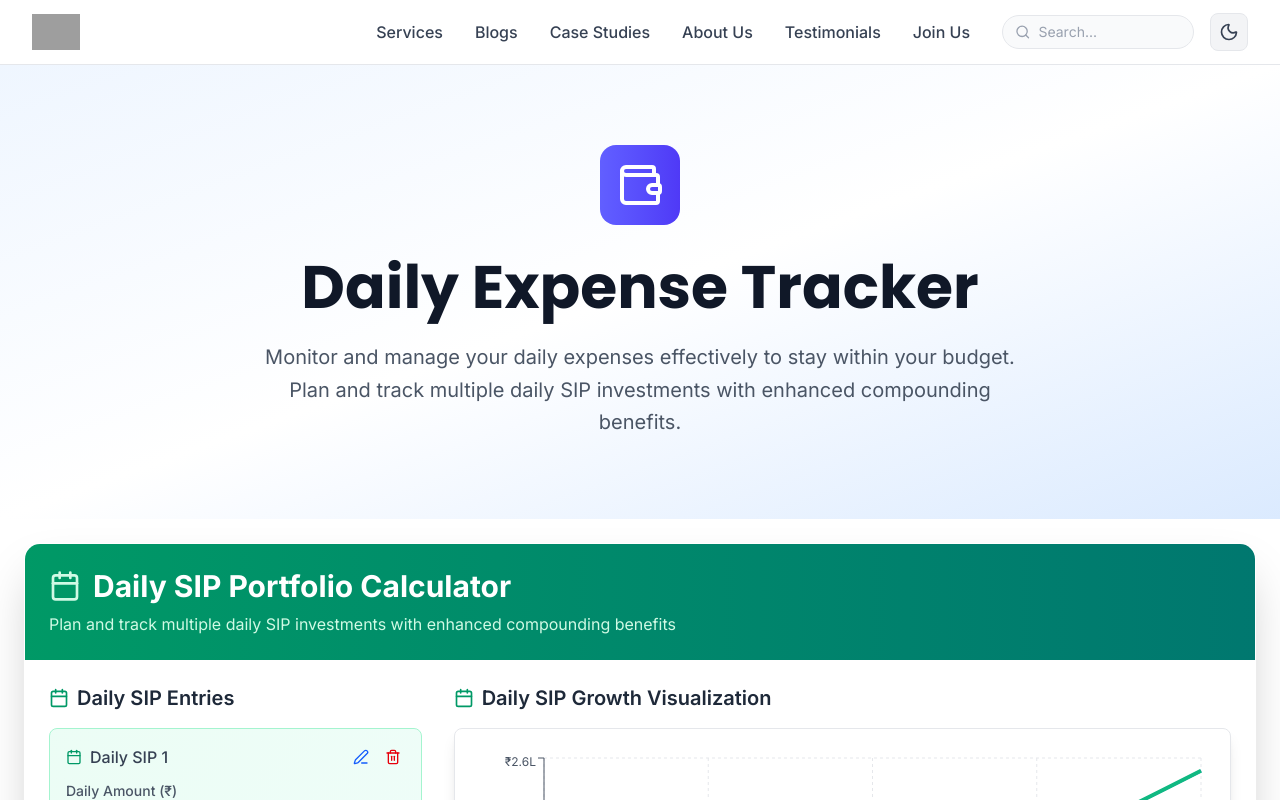
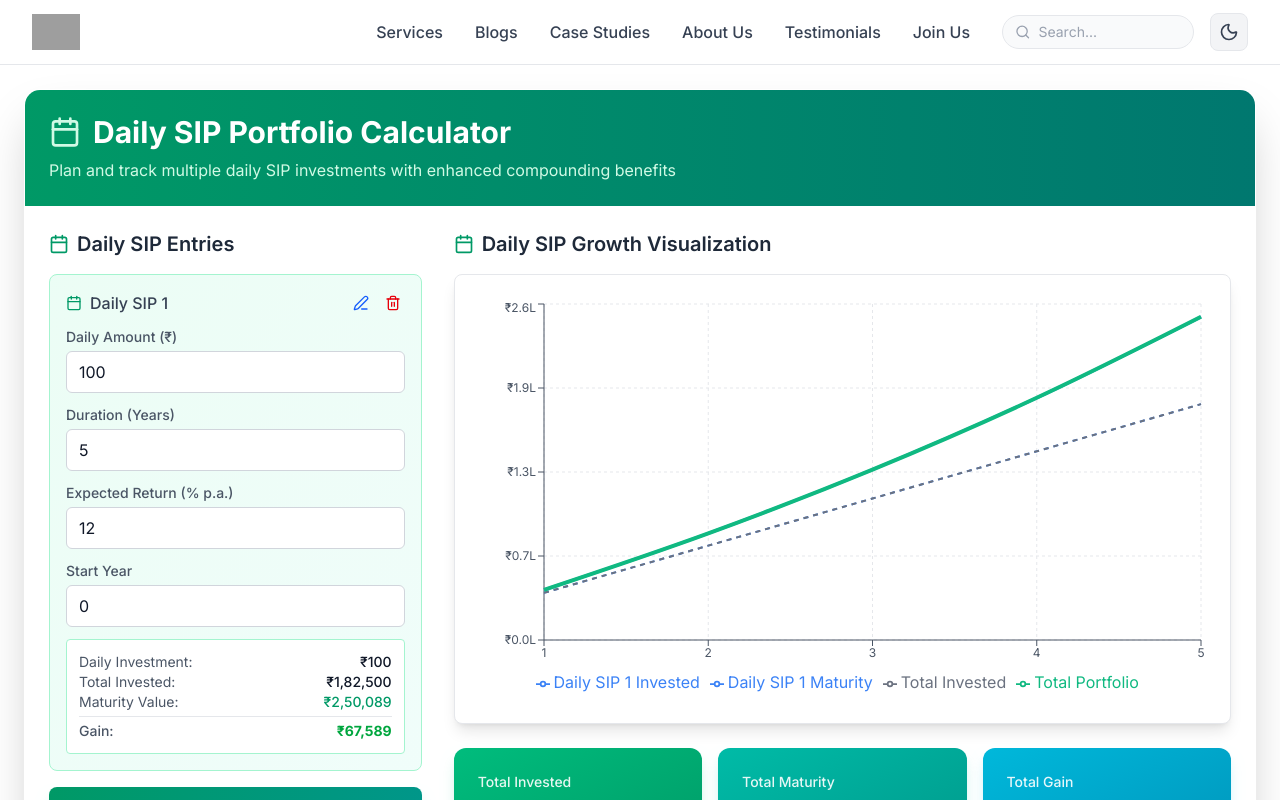
Before and after one commit to Parthshende28/planitt-website, a Next.js app: page /services/financial-services/Daily-Expense-Tracker in a window 1280 px wide. Shown: the top 800 px of the page. Built offline with nearby package versions, Linux system fonts and the light colour scheme; grey boxes are pictures that could not be loaded.

Commit message:
changes made in daily expense

```diff
--- a/src/app/services/financial-services/Daily-Expense-Tracker/page.tsx
+++ b/src/app/services/financial-services/Daily-Expense-Tracker/page.tsx
@@ -146,12 +146,7 @@ export default function DailyExpenseTrackerPage() {
     ];
 
     return (
-        <ServicePageLayout
-            serviceName="Daily Expense Tracker"
-            serviceDescription="Monitor and manage your daily expenses effectively to stay within your budget. Plan and track multiple daily SIP investments with enhanced compounding benefits."
-            serviceIcon={<Wallet className="h-12 w-12 text-white" />}
-            serviceColor="bg-gradient-to-r from-indigo-500 to-indigo-600"
-        >
+
         <div className="max-w-7xl mx-auto p-6 min-h-screen bg-transparent">
             <motion.div
                 initial={{ opacity: 0, y: 20 }}
@@ -450,6 +445,6 @@ export default function DailyExpenseTrackerPage() {
                 </div>
             </motion.div>
         </div>
-        </ServicePageLayout>
+
     );
 }
--- a/src/components/Services.tsx
+++ b/src/components/Services.tsx
@@ -62,7 +62,7 @@ const Services = () => {
             color: 'from-indigo-500 to-indigo-600',
             bgColor: 'bg-indigo-50',
             textColor: 'text-indigo-700',
-            url: '/services/financial-services/budgeting'
+            url: '/services/financial-services/Daily-Expense-Tracker'
         }
     ];
 
@@ -177,8 +177,7 @@ const Services = () => {
                     <div className="bg-white dark:bg-gray-800 rounded-2xl p-2 shadow-sm border border-gray-100 dark:border-gray-700 flex transition-colors duration-300">
                         <button
                             onClick={() => setActive("financial")}
-                className={`flex-1 py-3 px-4 text-center rounded-lg font-medium transition-all duration-200 ${
-                  active === "financial"
+                            className={`flex-1 py-3 px-4 text-center rounded-lg font-medium transition-all duration-200 ${active === "financial"
                                 ? "bg-blue-600 text-white shadow-lg"
                                 : "text-gray-700 dark:text-gray-300 hover:bg-gray-50 dark:hover:bg-gray-700"
                                 }`}
@@ -187,8 +186,7 @@ const Services = () => {
                         </button>
                         <button
                             onClick={() => setActive("technical")}
-                className={`flex-1 py-3 px-4 text-center rounded-lg font-medium transition-all duration-200 ${
-                  active === "technical"
+                            className={`flex-1 py-3 px-4 text-center rounded-lg font-medium transition-all duration-200 ${active === "technical"
                                 ? "bg-blue-600 text-white shadow-lg"
                                 : "text-gray-700 dark:text-gray-300 hover:bg-gray-50 dark:hover:bg-gray-700"
                                 }`}
```
Lines whose indentation alone changed are shown as unchanged.
